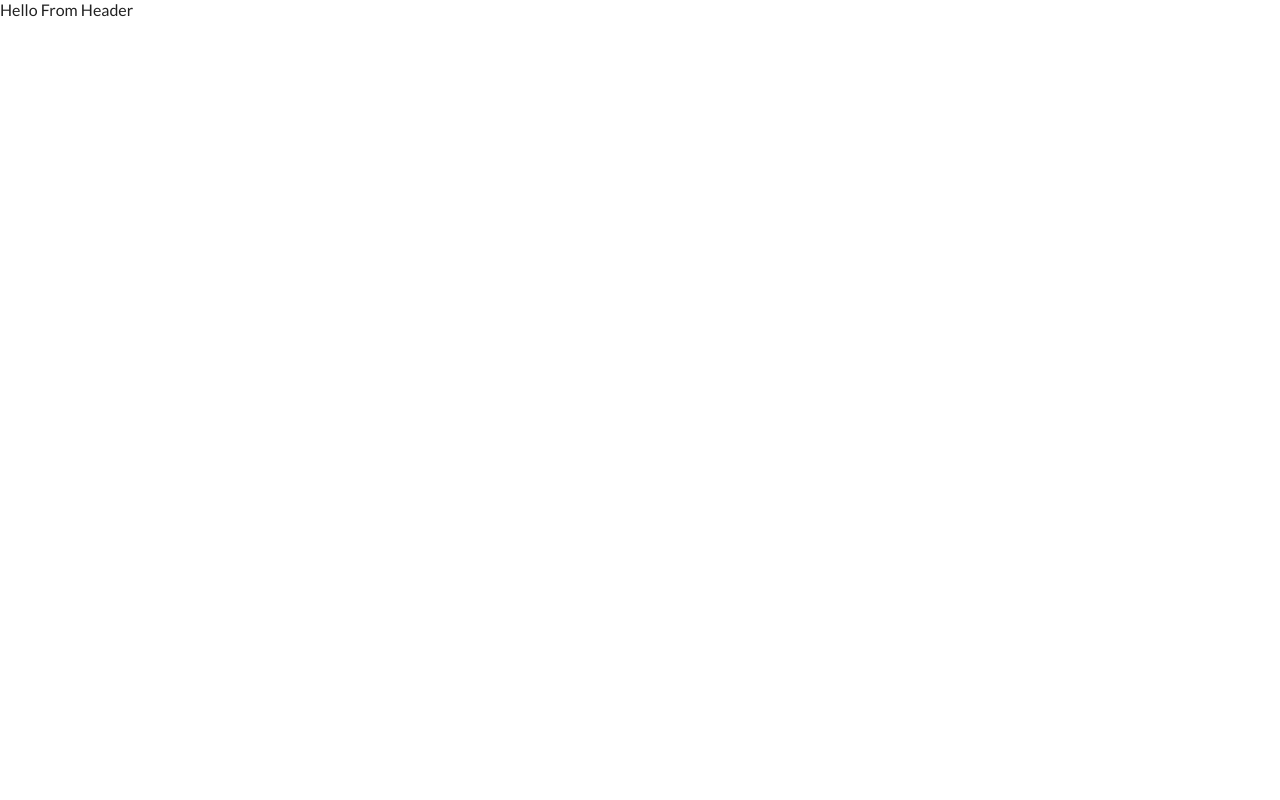
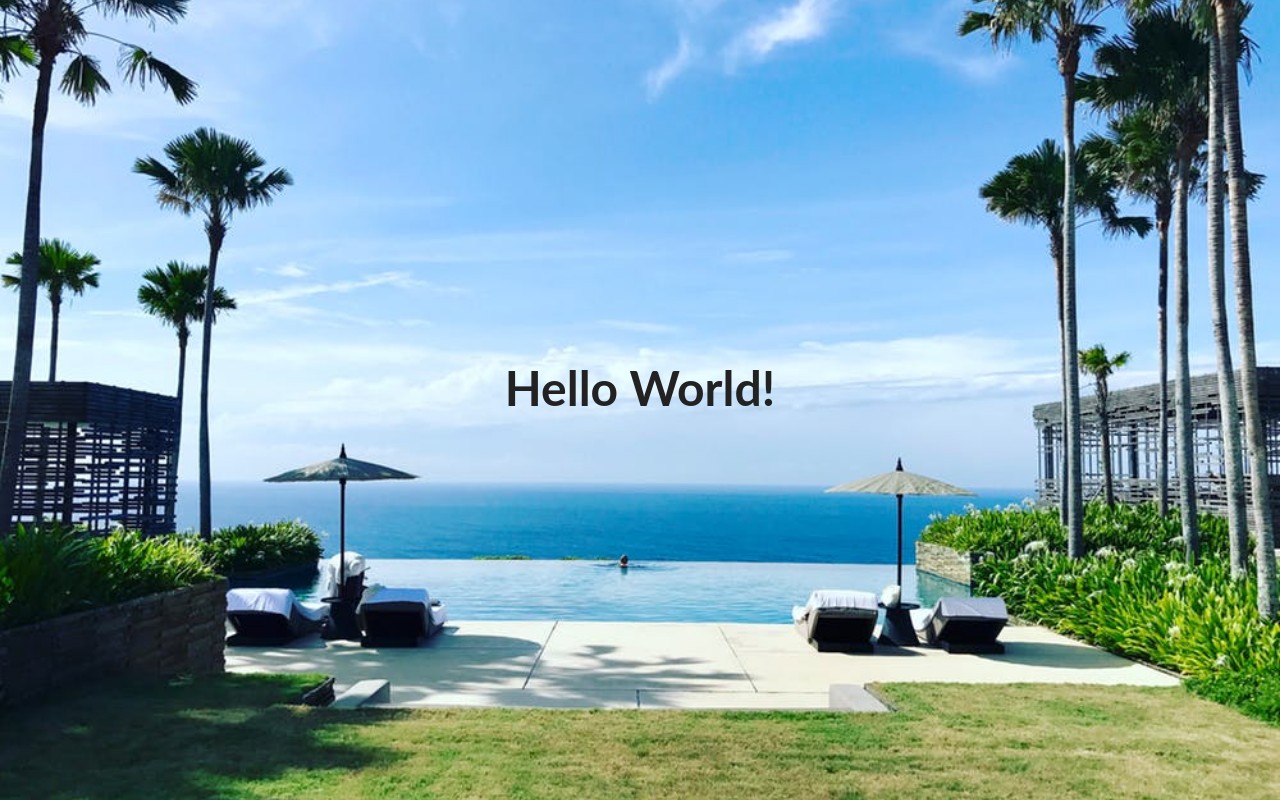
Before and after one commit to russellcape/beachwalk-resort, a React (Create React App) app: page / in a window 1280 px wide. Built offline with nearby package versions, Linux system fonts and the light colour scheme; the HTML template or start-up script is replaced by a standard one.

Commit message:
Working on 'Hero' and Header components

```diff
--- a/src/components/globals/GlobalStyles.js
+++ b/src/components/globals/GlobalStyles.js
@@ -14,8 +14,7 @@
     font-size: 100%;
     color: ${setColor.mainBlack};
     background: ${setColor.mainWhite};
-    ${setFont.main}
-
+    ${setFont.main};
 }
 
 h1 {
--- /dev/null
+++ b/src/components/globals/Hero.js
@@ -0,0 +1,10 @@
+import styled from "styled-components";
+import { setFlex, setBackground } from "../../styles";
+
+const Hero = styled.header`
+    min-height: 100vh;
+    ${props => setBackground({ img: props.img, color: "rgba(0,0,0,0)" })};
+    ${setFlex()};
+`;
+
+export default Hero;
--- a/src/components/home/Header.js
+++ b/src/components/home/Header.js
@@ -1,11 +1,14 @@
-import React from 'react'
+import React from 'react';
+import Hero from '../globals/Hero';
+import homeImg from "../../images/homeBcg.jpeg";
+import aboutImg from "../../images/aboutBcg.jpeg";
 
 const Header = () => {
     return (
-        <div>
-            Hello From Header
-        </div>
-    )
-}
+        <Hero img={homeImg}>
+            <h1>Hello World!</h1>
+        </Hero>
+    );
+};
 
 export default Header
--- a/src/styles.js
+++ b/src/styles.js
@@ -6,9 +6,26 @@
     mainBlack: "#222",
     mainGrey: "#ececec",
     lightGrey: "#f7f7f7"
-}
+};
 
 export const setFont = {
     main: "font-family: 'Lato', sans-serif;",
     slanted: "font-family: 'Courgette', cursive;"
-}
+};
+
+export const setFlex = ({ x = "center", y = "center" } = {}) => {
+    return (`
+        display: flex;
+        align-items: ${y};
+        justify-content: ${x};
+    `);
+};
+
+export const setBackground = ({
+    img = "https://images.pexels.com/photos/1628086/pexels-photo-1628086.jpeg?auto=compress&cs=tinysrgb&dpr=1&w=500",
+    color = "rgba(0,0,0,0)" }={}) => {
+    return (`
+    background: linear-gradient(${color}, ${color}),
+    url(${img}) center/cover fixed no-repeat
+    `);
+};
```
